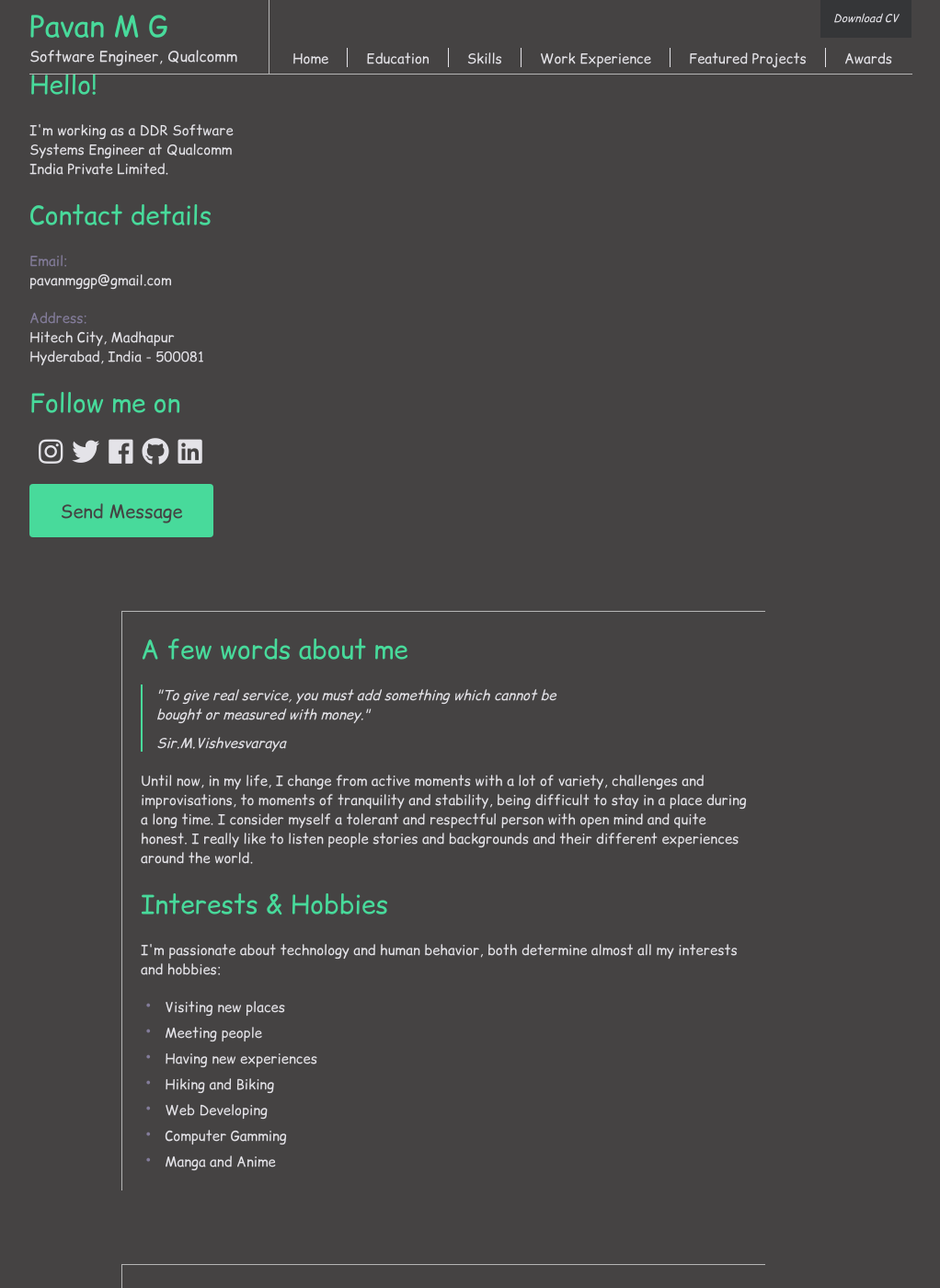
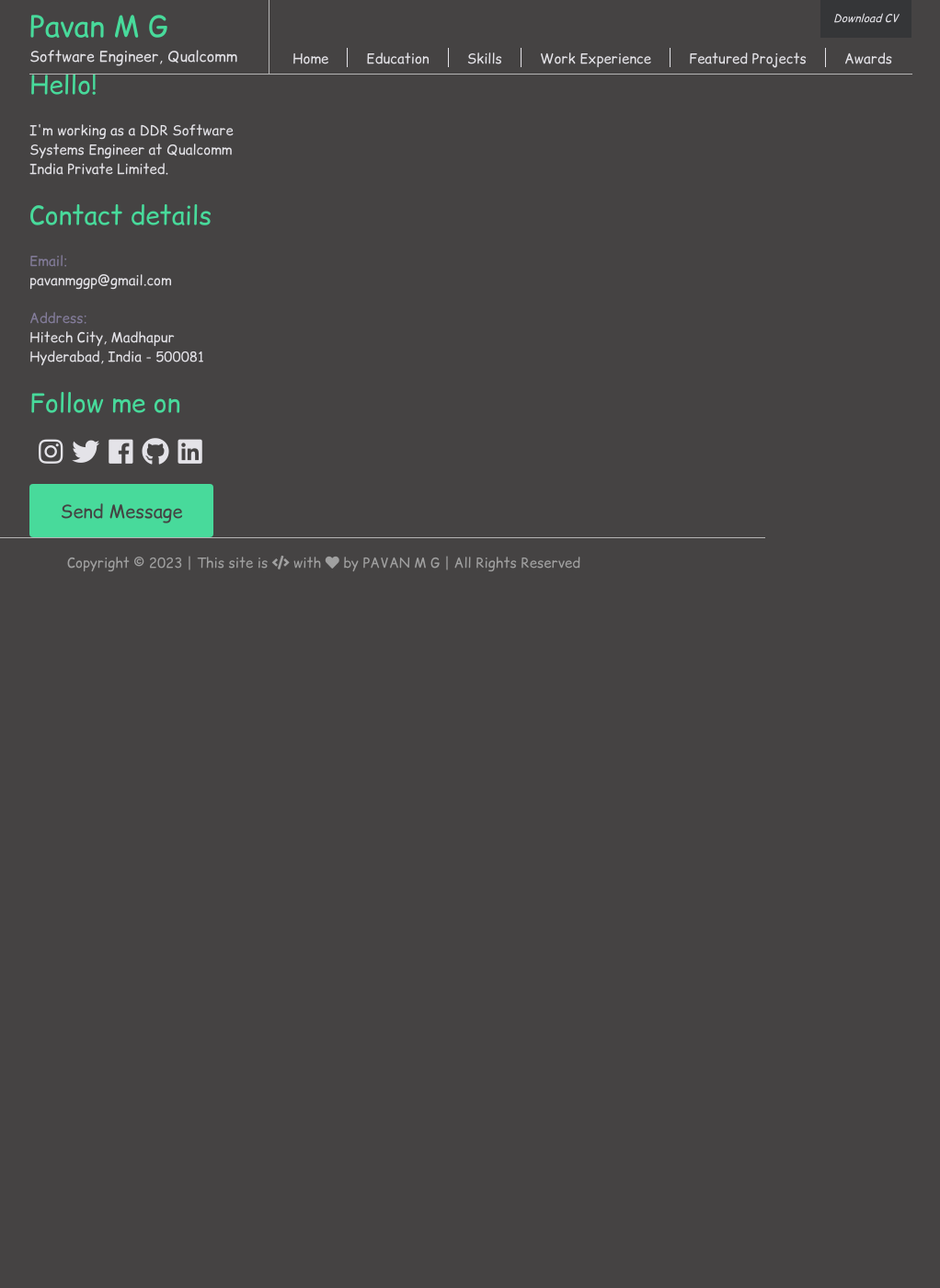
Before and after one commit to pavan-mg/pavan-mg.github.io, a Jekyll site: the page built from index.html, in a window 1280 px wide and 1400 px high, scrolled down 292 px. Shown: the whole window at 92% size, without its empty margins (128-1150 px from the left). Built offline with Jekyll 4.4.1, drawn with Linux system fonts in a browser that asks for light colours; after the commit the page ends 922 px from its top, so only the background shows below that; some of the changed text lies outside the part shown.

Commit message:
Update to anchor

```diff
--- a/_layouts/default.html
+++ b/_layouts/default.html
@@ -29,7 +29,7 @@
           <li><a href="#Projects">Featured Projects</a></li>
           <li><a href="#Awards">Awards</a></li>
           <script>
-            // Get all the anchor elements
+            /*// Get all the anchor elements
             var anchors = document.querySelectorAll("a");
             // Loop through them and add a click event listener
             for (var i = 0; i < anchors.length; i++) {
@@ -52,7 +52,7 @@
                   });
                 }
               });
-            }
+            }*/
           </script>
         </ul>
       </div>
@@ -115,7 +115,7 @@
     </div>
   </div>
     <!-- PROFILE CONTENT -->
-  <div id="Home">
+  <div class="panel" id="Home">
     <div id="content_container">
       <div class="block">
         <h2>A few words about me</h2>
@@ -158,7 +158,7 @@
       </div>
     </div>
   </div>
-  <div id="Education">
+  <div class="panel" id="Education">
     <div id="content_container">
       <div class="block">
         <h2>Educational Details</h2>
@@ -169,7 +169,7 @@
       <div class="clear"></div>
     </div>
   </div>
-  <div id="Skills">
+  <div class="panel" id="Skills">
     <div id="content_container">
       <div class="block">
         <h2>Skills</h2>
@@ -178,7 +178,7 @@
       <div class="clear"></div>
     </div>
   </div>
-  <div id="Experience">
+  <div class="panel" id="Experience">
     <div id="content_container">
       <div class="block">
         <h2>Work Experience</h2>
@@ -189,7 +189,7 @@
       <div class="clear"></div>
     </div>
   </div>
-  <div id="Projects">
+  <div class="panel" id="Projects">
     <div id="content_container">
       <div class="block">
         <h2>Featured Projects</h2>
@@ -199,7 +199,7 @@
       <div class="clear"></div>
     </div>
   </div>
-  <div id="Awards">
+  <div class="panel" id="Awards">
     <div id="content_container">
       <div class="last block">
         <h2>Scholastic Achivements and Awards</h2>
--- a/css/main.css
+++ b/css/main.css
@@ -24,6 +24,14 @@
 
 .last.block {
 	margin-bottom: 40px;
+}
+
+.panel {
+	display: none;
+}
+
+.show {
+	display: block;
 }
 
 .horizontal_list {
@@ -143,7 +151,6 @@
 	}
 	#content_container {
 		margin-top: 80px;
-		margin-left: 260;
 		width: 699px;
 		border-left: 1px solid #b5b5b5;
 		float: left;
```
Also changed, not shown: other parts of _layouts/default.html (+29 -0 lines).
